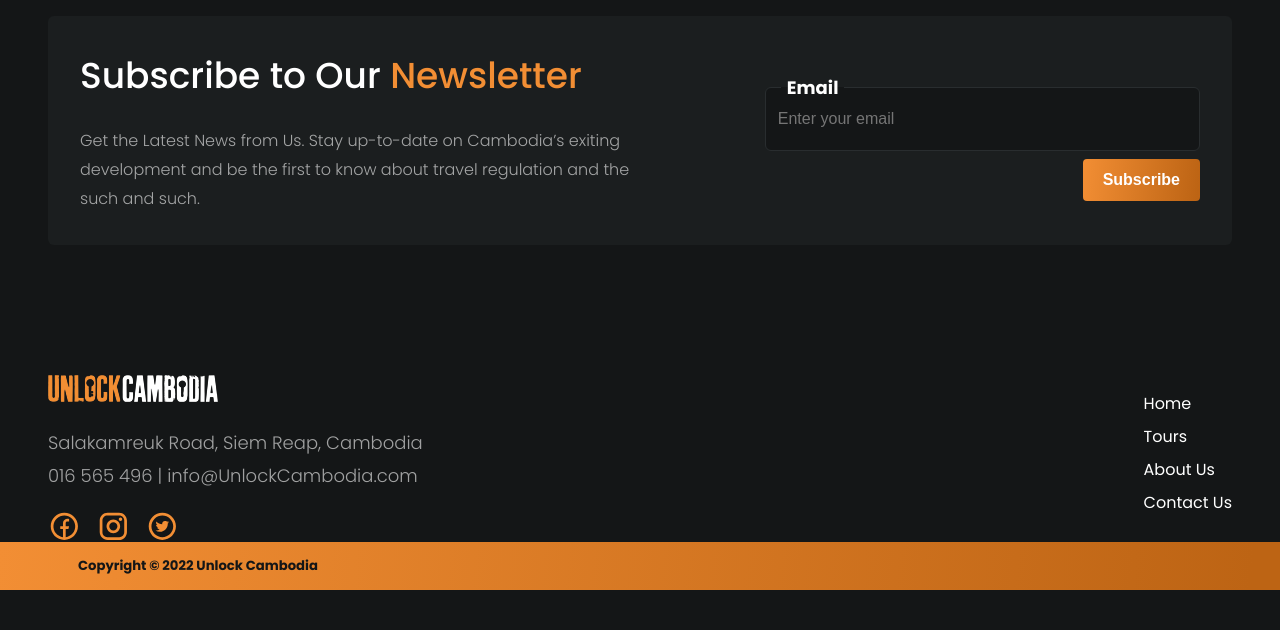
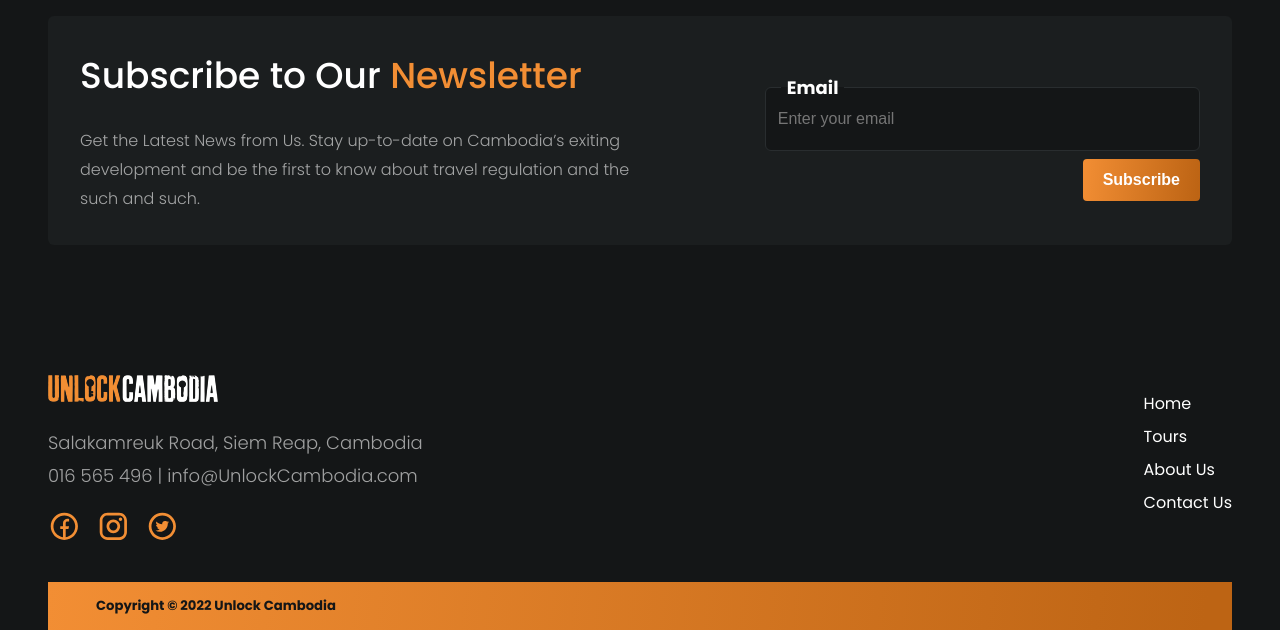
Before and after one commit to ElitistNoob/unlock-cambodia, a React (Create React App) app: page /form-submit in a window 1280 px wide. Shown: the part 936-1566 px from the top of the page. Before the commit the page ends 1526 px from the top, so only its background shows below. Built offline with nearby package versions, Linux system fonts and the light colour scheme.

Commit message:
removed position absolute

```diff
--- a/src/components/styles/Footer.module.scss
+++ b/src/components/styles/Footer.module.scss
@@ -131,7 +131,7 @@
 // Copyright
 
 .copyright {
-  position: absolute;
+  // position: absolute;
   display: block;
   left: 0;
   bottom: -40px;
```
